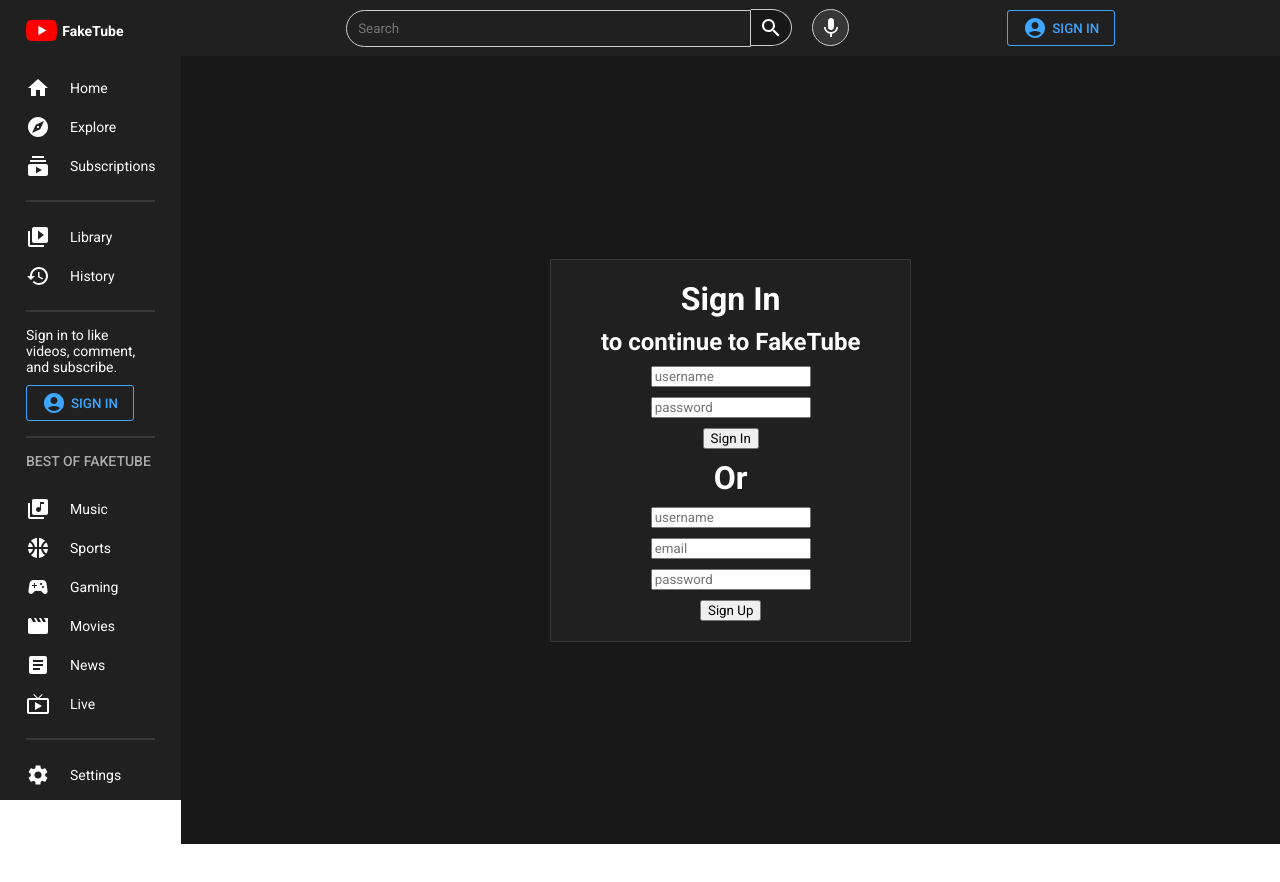
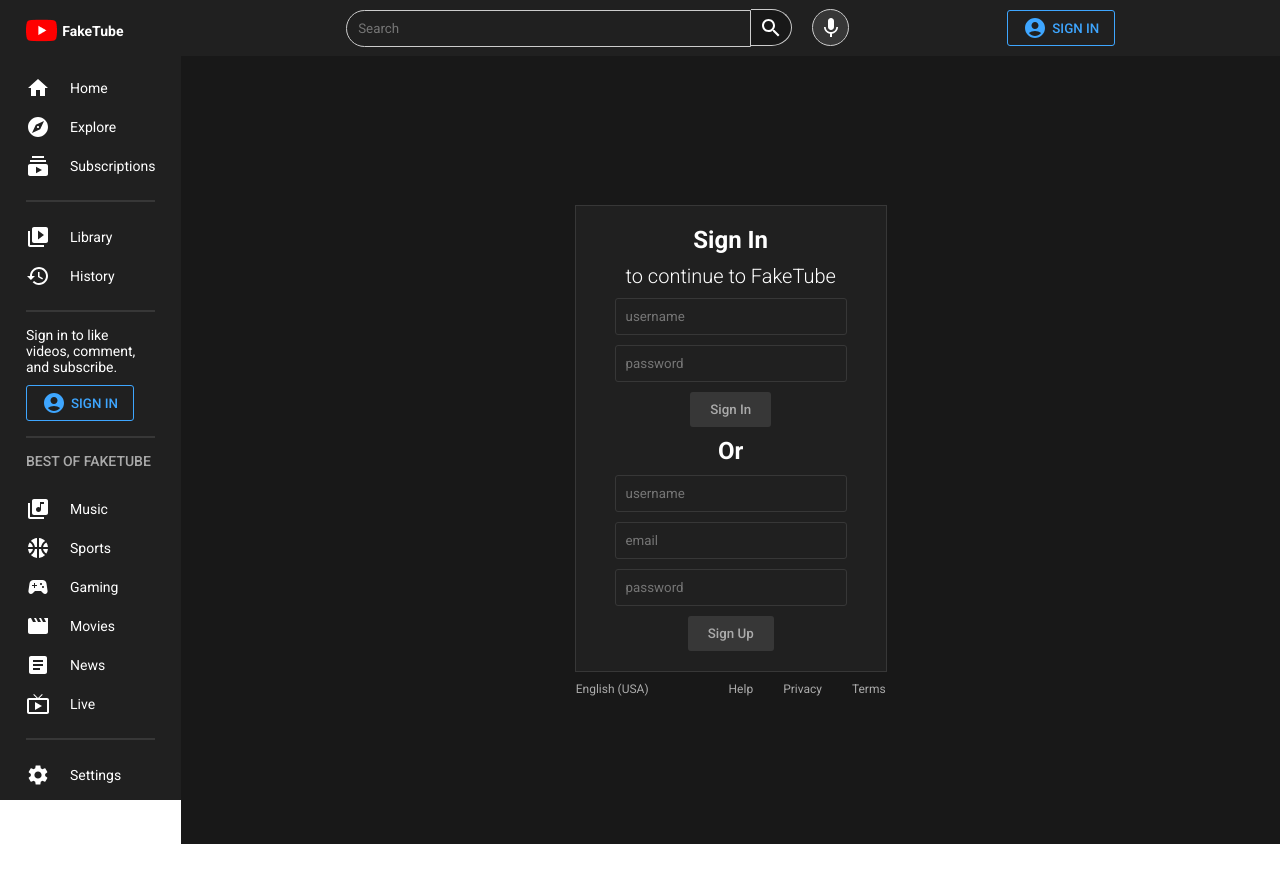
Before and after one commit to ReaGol/FakeTube, a React (Vite) app in the folder client/: page /signin in a window 1280 px wide. Shown: the top 882 px of the page. Built offline with nearby package versions, Linux system fonts and the light colour scheme.

Commit message:
added sign in page

```diff
--- a/client/src/App.jsx
+++ b/client/src/App.jsx
@@ -6,7 +6,7 @@
 import {BrowserRouter,Routes, Route} from 'react-router-dom'
 import Home from "./pages/Home"
 import Video from "./pages/Video"
-import Signin from "./pages/Signin"
+import SignIn from "./pages/SignIn"
 
 const Container = styled.div`
 display: flex;
@@ -34,7 +34,7 @@
                 <Routes>
                   <Route path='/'>
                     <Route index element={<Home/>} />
-                    <Route path="signin" element={<Signin/>} />
+                    <Route path="signin" element={<SignIn/>} />
                     <Route path='video'>
                       <Route path=":id" element={<Video/>} />
                     </Route>
--- a/client/src/pages/Signin.jsx
+++ b/client/src/pages/Signin.jsx
@@ -3,6 +3,7 @@
 
 const Container = styled.div`
   display: flex;
+  flex-direction:column;
   align-items: center;
   justify-content: center;
   height: calc(100vh - 56px);
@@ -19,17 +20,49 @@
   gap: 10px;
 `;
 
-const Title = styled.h1``;
+const Title = styled.h1`
+font-size: 24px;
+`;
 
-const SubTitle = styled.h2``;
+const SubTitle = styled.h2`
+font-size: 20px;
+font-weight: 300;
+`;
 
-const Input = styled.input``;
+const Input = styled.input`
+border: 1px solid ${({ theme }) => theme.soft};
+border-radius:3px;
+padding: 10px;
+background-color:transparent;
+width:100%;
+`;
 
-const Button = styled.button``;
+const Button = styled.button`
+  border-radius: 3px;
+  border: none;
+  padding: 10px 20px;
+  font-weight: 500;
+  cursor: pointer;
+  background-color: ${({ theme }) => theme.soft};
+  color: ${({ theme }) => theme.textSoft};
+`;
 
-const More = styled.div``;
+const More = styled.div`
+  display: flex;
+  margin-top: 10px;
+  font-size: 12px;
+  color: ${({ theme }) => theme.textSoft};
+`;
 
-const Signin = () => {
+const Links = styled.div`
+margin-left: 50px;
+`;
+
+const Link = styled.span`
+margin-left: 30px;
+`;
+
+const SignIn = () => {
   return (
     <Container>
       <Wrapper>
@@ -44,10 +77,15 @@
         <Input type='password' placeholder='password'></Input>
         <Button>Sign Up</Button>
       </Wrapper>
-      <More>
-      </More>
+  <More>English (USA)
+    <Links>
+    <Link>Help</Link>
+    <Link>Privacy</Link>
+    <Link>Terms</Link>
+    </Links>
+  </More>
     </Container>
   );
 };
 
-export default Signin;
+export default SignIn;
```
